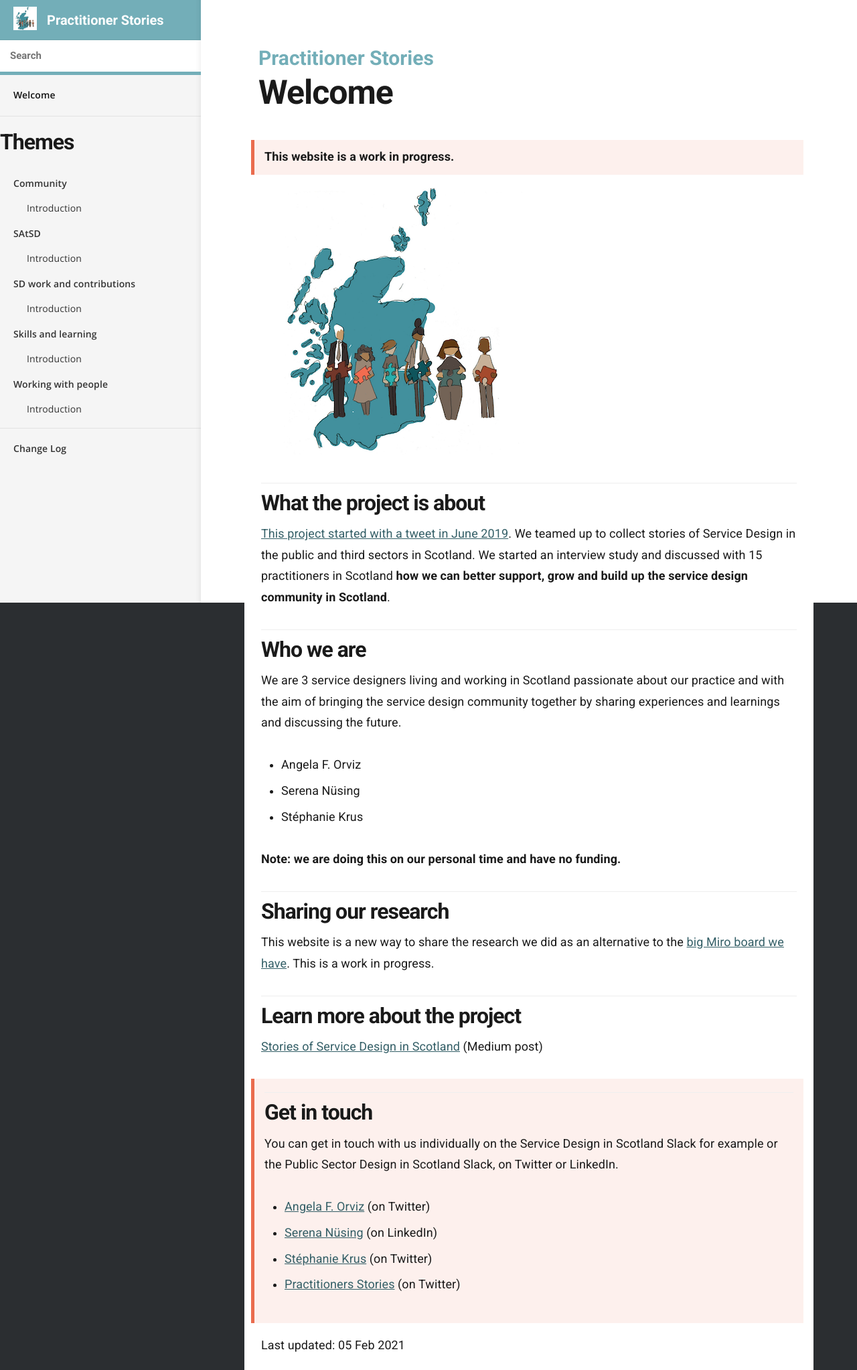
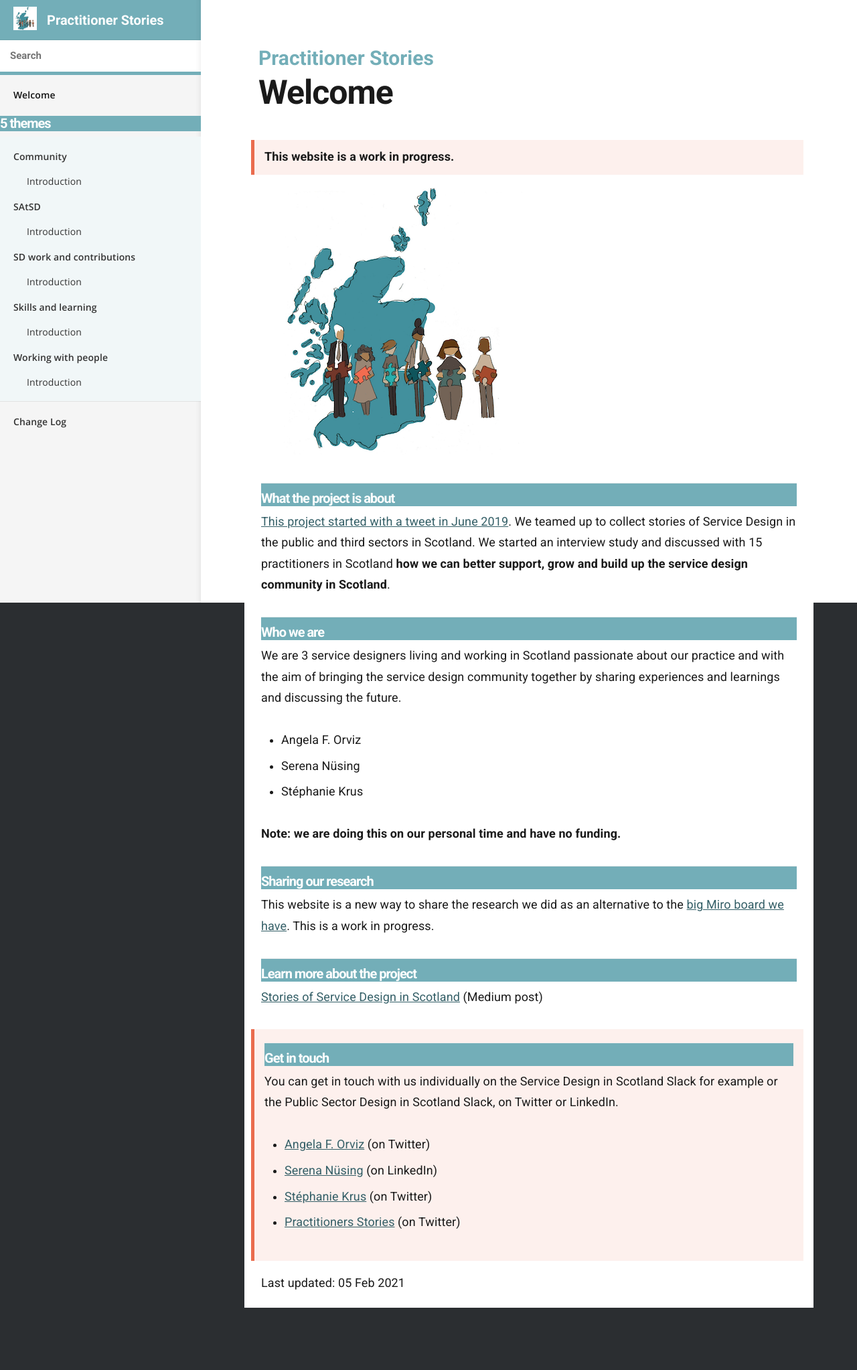
Before and after one commit to stephanie-K/practitioner-stories, a Jekyll site: the page built from index.md, in a window 1280 px wide. Shown: the whole page at 67% size. Built offline with Jekyll 4.4.1, drawn with Linux system fonts in a browser that asks for light colours; after the commit the page ends 1953 px from its top, so only the background shows below that.

Commit message:
change visual of navigation

```diff
--- a/_layouts/default.html
+++ b/_layouts/default.html
@@ -45,23 +45,8 @@
 						<a href="{{ site.baseurl }}/">{{ home.title }}</a>
 					</li>
 				</ul>
-
-				<ul>
-					{% assign grouped = site.other | group_by: 'category' %}
-					{% for group in grouped %}
-						<li class="nav-item top-level {% if group.name == page.category %}current{% endif %}">
-							{% assign items = group.items | sort: 'order' %}
-							<a href="{{ site.baseurl }}{{ items.first.url }}">{{ group.name }}</a>
-							<ul>
-								{% for item in items %}
-									<li class="nav-item {% if item.url == page.url %}current{% endif %}"><a href="{{ site.baseurl }}{{ item.url }}">{{ item.title }}</a></li>
-								{% endfor %}
-							</ul>
-						</li>
-					{% endfor %}
-				</ul>
-				<h2>Themes</h2>
-				<ul>
+				<h2>5 themes</h2>
+				<ul style="background-color: #f1f7f8;">
 					{% assign grouped = site.docs | group_by: 'category' %}
 					{% for group in grouped %}
 						<li class="nav-item top-level {% if group.name == page.category %}current{% endif %}">
--- a/_sass/_layout.scss
+++ b/_sass/_layout.scss
@@ -223,7 +223,11 @@ header > form {
 		display: block;
 	}
 }
-
+h2 {
+	color: #fff;
+	background-color: $brand-colour;
+	font-size: 2rem;
+}
 nav > ul {
 	padding: $space / 2 0;
 
```
Also changed, not shown: comms.md (renamed from _other/Comms/intro.md, +1 -3 lines).
